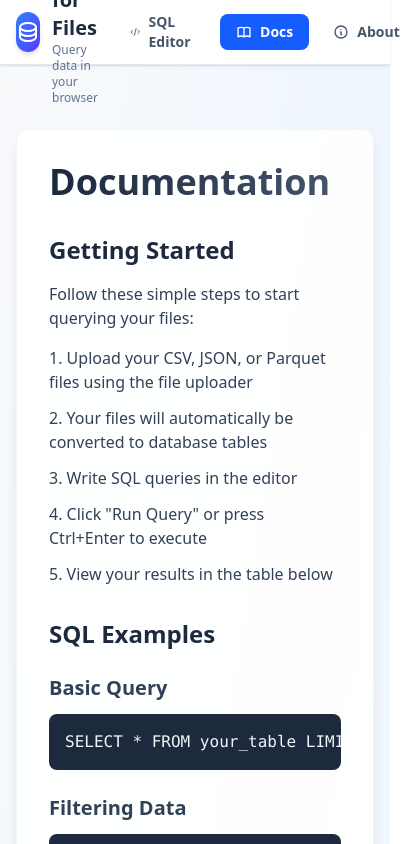
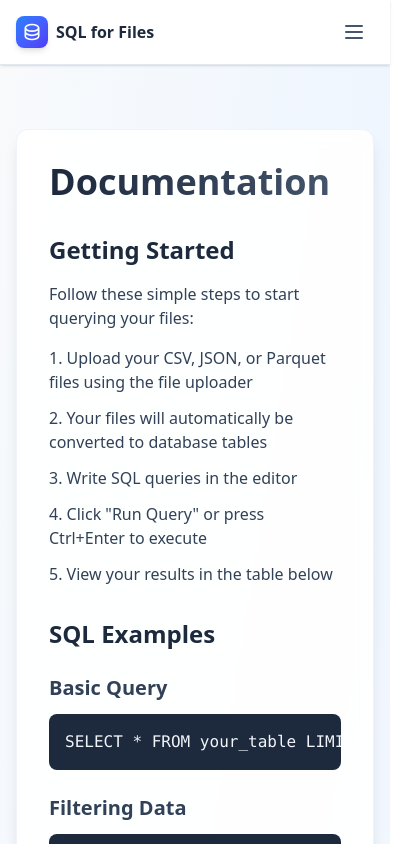
Before and after one commit to Graflinger/sql-for-files, a React (Vite) app: page /docs in a window 390 px wide. Shown: the top 844 px of the page, 416 px wide, since content can reach past the window. Built offline with nearby package versions, Linux system fonts and the light colour scheme.

Commit message:
added burger menu for mobile and fixes text overflow

```diff
--- a/src/components/Navbar/Navbar.tsx
+++ b/src/components/Navbar/Navbar.tsx
@@ -1,24 +1,31 @@
+import { useState } from "react";
 import { Link, useLocation } from "react-router-dom";
 
 /**
  * Navbar Component
  *
  * Modern navigation bar with links to main pages
+ * - Desktop: Full navigation with all links visible
+ * - Mobile: Burger menu with collapsible navigation
  */
 export default function Navbar() {
   const location = useLocation();
+  const [mobileMenuOpen, setMobileMenuOpen] = useState(false);
 
   const isActive = (path: string) => location.pathname === path;
+
+  const toggleMobileMenu = () => setMobileMenuOpen(!mobileMenuOpen);
+  const closeMobileMenu = () => setMobileMenuOpen(false);
 
   return (
     <nav className="sticky top-0 z-50 bg-white border-b border-slate-200 shadow-sm">
       <div className="max-w-7xl mx-auto px-4 sm:px-6 lg:px-8">
         <div className="flex items-center justify-between h-16">
           {/* Logo and Brand */}
-          <Link to="/" className="flex items-center gap-3">
-            <div className="w-10 h-10 bg-gradient-to-br from-blue-500 to-indigo-600 rounded-xl flex items-center justify-center shadow-md">
+          <Link to="/" className="flex items-center gap-2 sm:gap-3 flex-shrink-0" onClick={closeMobileMenu}>
+            <div className="w-8 h-8 sm:w-10 sm:h-10 bg-gradient-to-br from-blue-500 to-indigo-600 rounded-lg sm:rounded-xl flex items-center justify-center shadow-md">
               <svg
-                className="w-6 h-6 text-white"
+                className="w-5 h-5 sm:w-6 sm:h-6 text-white"
                 width="24"
                 height="24"
                 fill="none"
@@ -33,18 +40,18 @@ export default function Navbar() {
                 />
               </svg>
             </div>
-            <div>
-              <h1 className="text-xl font-bold text-slate-800">
+            <div className="min-w-0">
+              <h1 className="text-base sm:text-xl font-bold text-slate-800 truncate">
                 SQL for Files
               </h1>
-              <p className="text-xs text-slate-500">
+              <p className="text-xs text-slate-500 hidden sm:block">
                 Query data in your browser
               </p>
             </div>
           </Link>
 
-          {/* Navigation Links */}
-          <div className="flex items-center gap-2">
+          {/* Desktop Navigation Links */}
+          <div className="hidden lg:flex items-center gap-2">
             <Link
               to="/"
               className={`
@@ -127,7 +134,128 @@ export default function Navbar() {
               About
             </Link>
           </div>
+
+          {/* Mobile Menu Button */}
+          <button
+            onClick={toggleMobileMenu}
+            className="lg:hidden p-2 rounded-lg text-slate-600 hover:bg-slate-100 transition-colors"
+            aria-label="Toggle menu"
+          >
+            {mobileMenuOpen ? (
+              <svg
+                className="w-6 h-6"
+                fill="none"
+                viewBox="0 0 24 24"
+                stroke="currentColor"
+              >
+                <path
+                  strokeLinecap="round"
+                  strokeLinejoin="round"
+                  strokeWidth={2}
+                  d="M6 18L18 6M6 6l12 12"
+                />
+              </svg>
+            ) : (
+              <svg
+                className="w-6 h-6"
+                fill="none"
+                viewBox="0 0 24 24"
+                stroke="currentColor"
+              >
+                <path
+                  strokeLinecap="round"
+                  strokeLinejoin="round"
+                  strokeWidth={2}
+                  d="M4 6h16M4 12h16M4 18h16"
+                />
+              </svg>
+            )}
+          </button>
         </div>
+
+        {/* Mobile Menu */}
+        {mobileMenuOpen && (
+          <div className="lg:hidden py-4 space-y-2 border-t border-slate-200">
+            <Link
+              to="/"
+              onClick={closeMobileMenu}
+              className={`
+                block px-4 py-3 rounded-lg text-sm font-semibold flex items-center gap-3 transition-all duration-200
+                ${isActive("/")
+                  ? "bg-blue-600 text-white"
+                  : "text-slate-600 hover:bg-slate-100"
+                }
+              `}
+            >
+              <svg
+                className="w-5 h-5"
+                fill="none"
+                viewBox="0 0 24 24"
+                stroke="currentColor"
+              >
+                <path
+                  strokeLinecap="round"
+                  strokeLinejoin="round"
+                  strokeWidth={2}
+                  d="M10 20l4-16m4 4l4 4-4 4M6 16l-4-4 4-4"
+                />
+              </svg>
+              SQL Editor
+            </Link>
+            <Link
+              to="/docs"
+              onClick={closeMobileMenu}
+              className={`
+                block px-4 py-3 rounded-lg text-sm font-semibold flex items-center gap-3 transition-all duration-200
+                ${isActive("/docs")
+                  ? "bg-blue-600 text-white"
+                  : "text-slate-600 hover:bg-slate-100"
+                }
+              `}
+            >
+              <svg
+                className="w-5 h-5"
+                fill="none"
+                viewBox="0 0 24 24"
+                stroke="currentColor"
+              >
+                <path
+                  strokeLinecap="round"
+                  strokeLinejoin="round"
+                  strokeWidth={2}
+                  d="M12 6.253v13m0-13C10.832 5.477 9.246 5 7.5 5S4.168 5.477 3 6.253v13C4.168 18.477 5.754 18 7.5 18s3.332.477 4.5 1.253m0-13C13.168 5.477 14.754 5 16.5 5c1.747 0 3.332.477 4.5 1.253v13C19.832 18.477 18.247 18 16.5 18c-1.746 0-3.332.477-4.5 1.253"
+                />
+              </svg>
+              Docs
+            </Link>
+            <Link
+              to="/about"
+              onClick={closeMobileMenu}
+              className={`
+                block px-4 py-3 rounded-lg text-sm font-semibold flex items-center gap-3 transition-all duration-200
+                ${isActive("/about")
+                  ? "bg-blue-600 text-white"
+                  : "text-slate-600 hover:bg-slate-100"
+                }
+              `}
+            >
+              <svg
+                className="w-5 h-5"
+                fill="none"
+                viewBox="0 0 24 24"
+                stroke="currentColor"
+              >
+                <path
+                  strokeLinecap="round"
+                  strokeLinejoin="round"
+                  strokeWidth={2}
+                  d="M13 16h-1v-4h-1m1-4h.01M21 12a9 9 0 11-18 0 9 9 0 0118 0z"
+                />
+              </svg>
+              About
+            </Link>
+          </div>
+        )}
       </div>
     </nav>
   );
```
